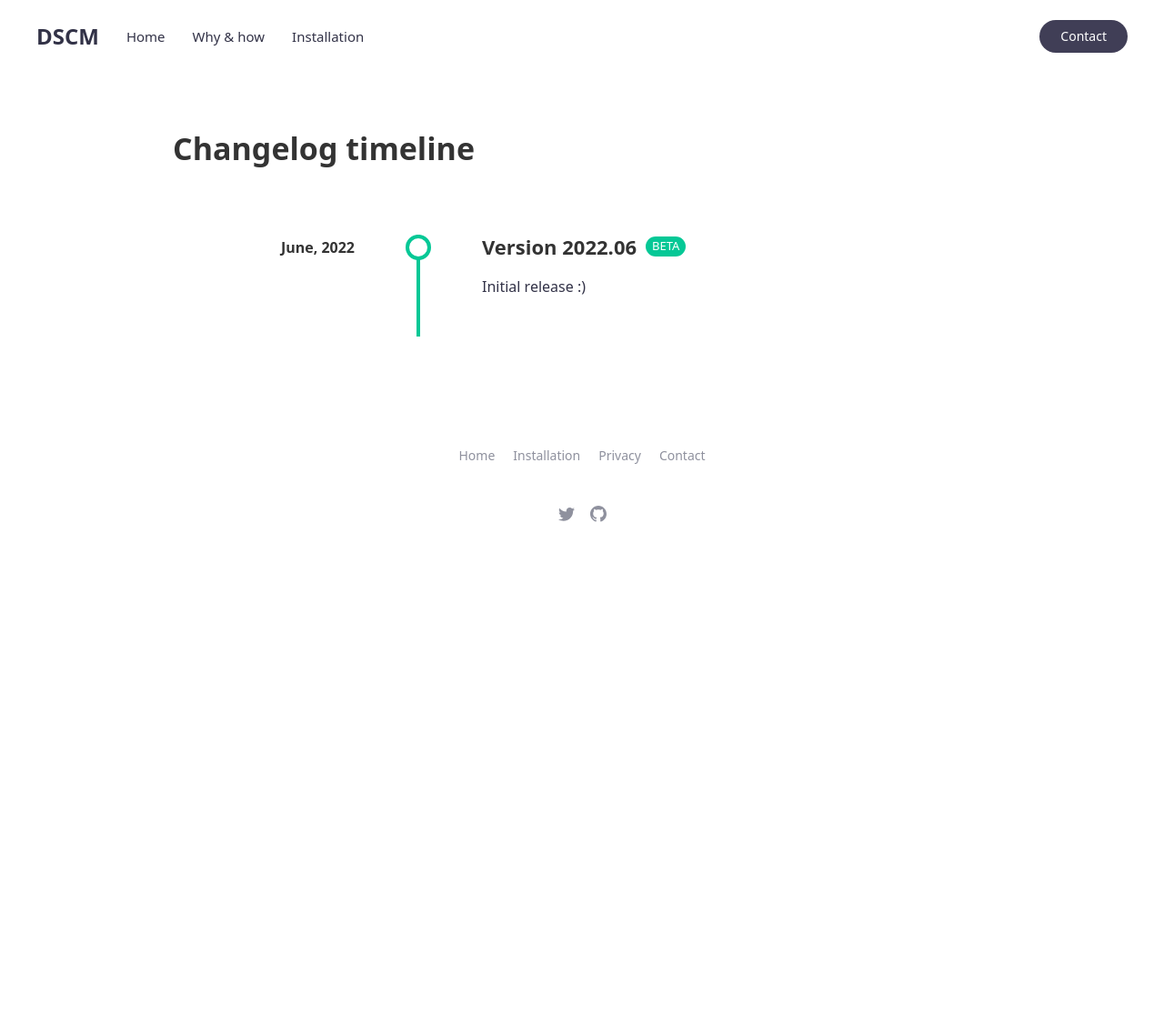
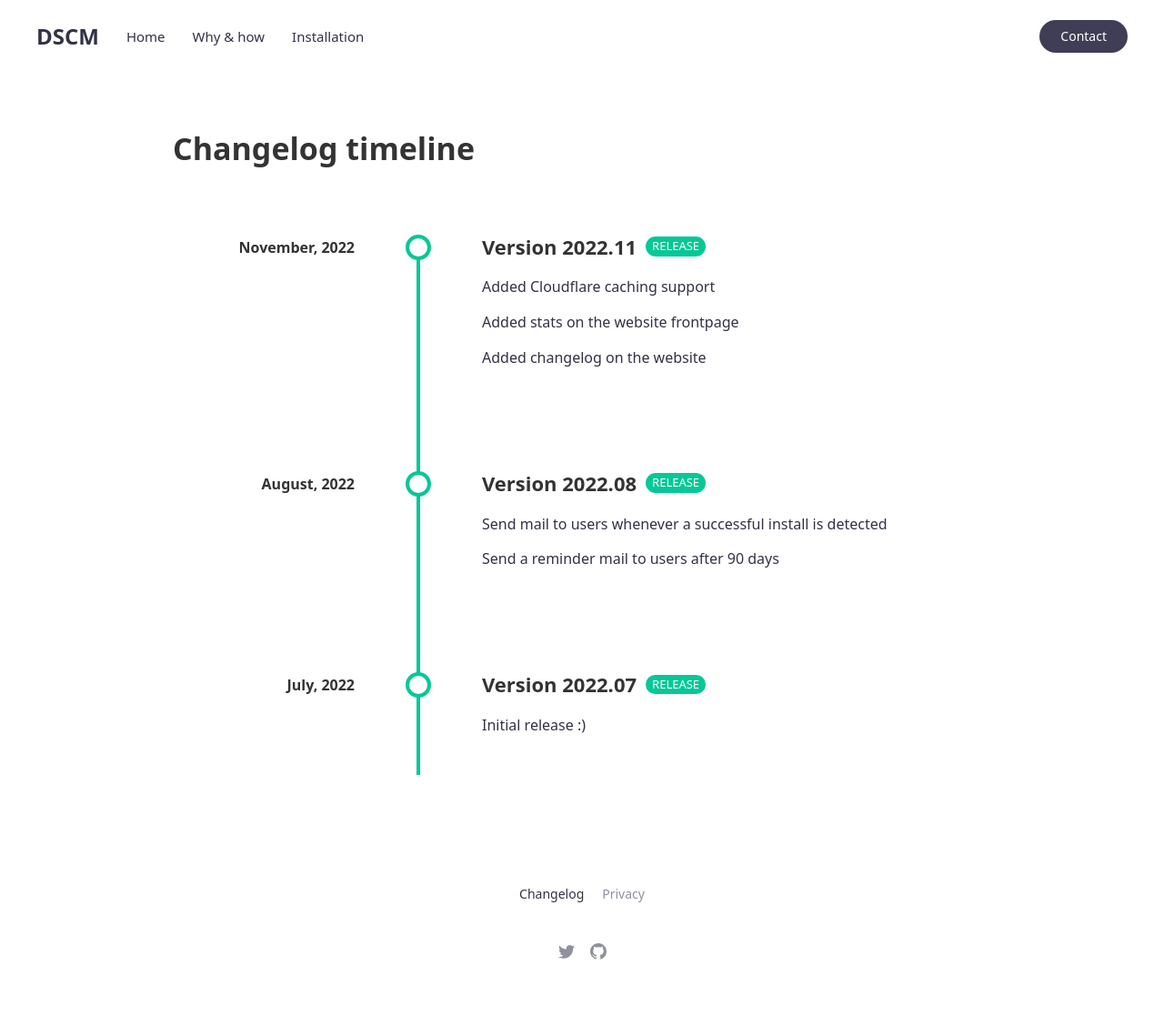
Before and after one commit to didsomeonecloneme/didsomeonecloneme.github.io, a Jekyll site: the page built from changelog-timeline.md, in a window 1280 px wide. Shown: the whole page at 91% size. Built offline with Jekyll 4.4.1, drawn with Linux system fonts in a browser that asks for light colours; before the commit the page ends 900 px from its top, so only the background shows below that.

Commit message:
Add changelog

```diff
--- a/_data/changelog.yml
+++ b/_data/changelog.yml
@@ -1,7 +1,22 @@
 # Changelog page source
 
-- title: Version 2022.06
-  label: BETA
-  date: June, 2022
+- title: Version 2022.11
+  label: RELEASE
+  date: November, 2022
+  list:
+  - Added Cloudflare caching support
+  - Added stats on the website frontpage
+  - Added changelog on the website
+
+- title: Version 2022.08
+  label: RELEASE
+  date: August, 2022
+  list:
+  - Send mail to users whenever a successful install is detected
+  - Send a reminder mail to users after 90 days
+
+- title: Version 2022.07
+  label: RELEASE
+  date: July, 2022
   list:
   - Initial release :)
--- a/_data/navigation_footer.yml
+++ b/_data/navigation_footer.yml
@@ -1,16 +1,7 @@
 # Footer navigation links
 
-- title: Home
-  url: /
-
-#- title: Blog
-#  url: /blog/
-
-- title: Installation
-  url: /installation
+- title: Changelog
+  url: /changelog/
 
 - title: Privacy
-  url: /privacy
-
-- title: Contact
-  url: /contact/
+  url: /privacy/
```
Also changed, not shown: changelog-timeline.md.
